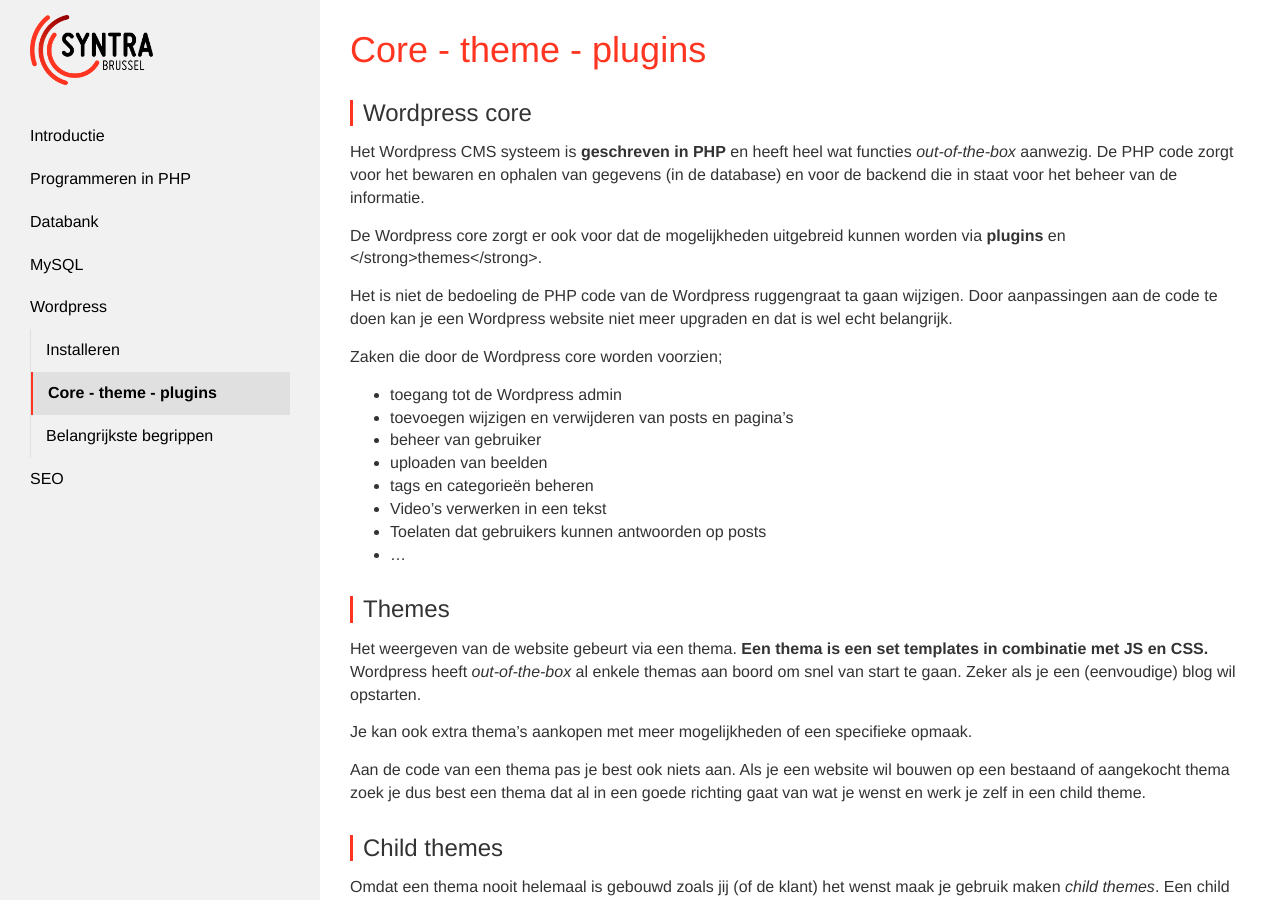
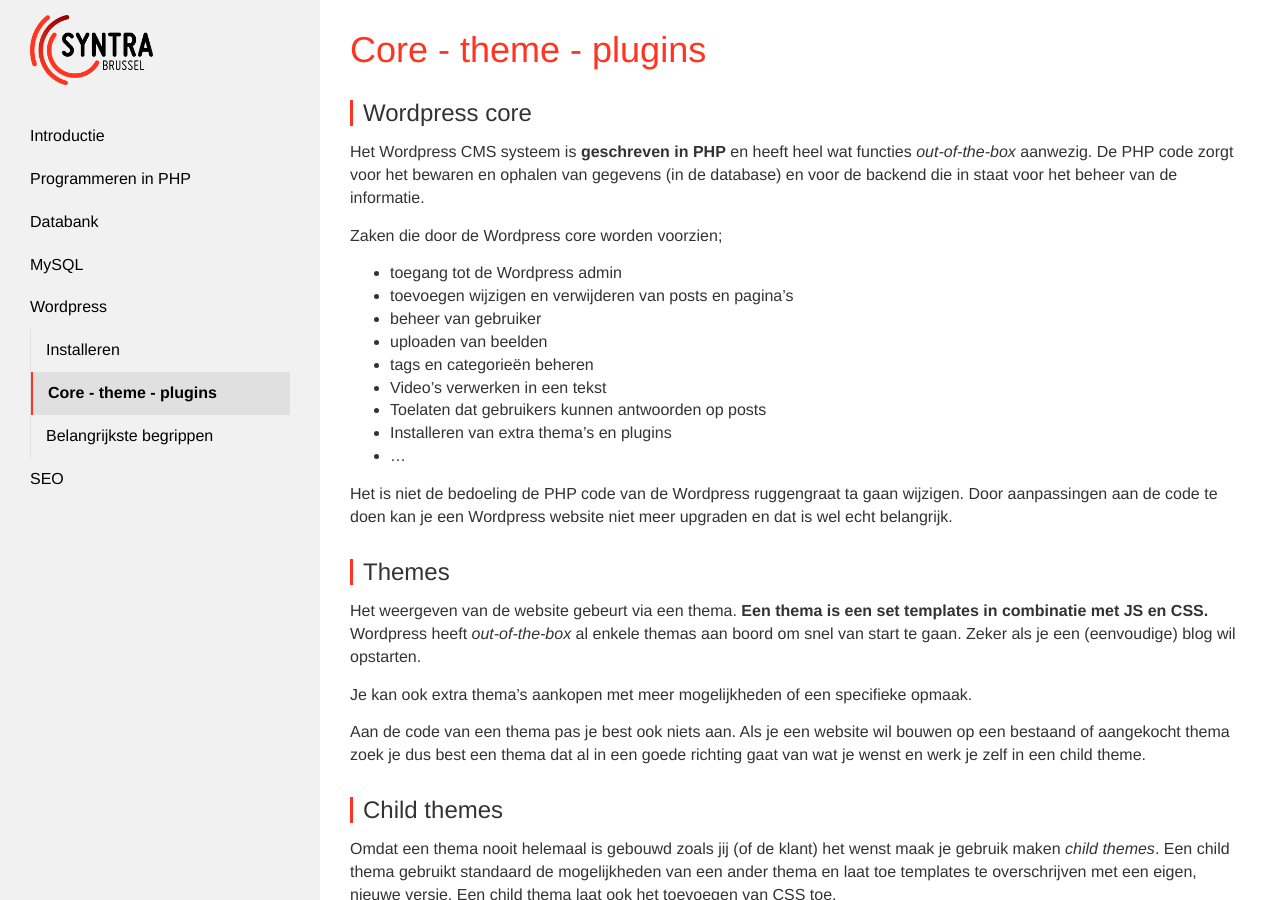
Before and after one commit to Syntra-Brussel/dynamische-webtechnieken, a Jekyll site: the page built from wordpress/core-theme-plugins.md, in a window 1280 px wide and 900 px high. Built offline with Jekyll 4.4.1, drawn with Linux system fonts in a browser that asks for light colours; nearby versions of some CDN libraries; a script that is not in the unit is left out; some of the changed lines change nothing that is shown.

Commit message:
Update core-theme-plugins.md

```diff
--- a/wordpress/core-theme-plugins.md
+++ b/wordpress/core-theme-plugins.md
@@ -10,10 +10,6 @@
 
 Het Wordpress CMS systeem is <strong>geschreven in PHP</strong> en heeft heel wat functies <em>out-of-the-box</em> aanwezig. De PHP code zorgt voor het bewaren en ophalen van gegevens (in de database) en voor de backend die in staat voor het beheer van de informatie.
 
-De Wordpress core zorgt er ook voor dat de mogelijkheden uitgebreid kunnen worden via <strong>plugins</strong> en </strong>themes</strong>.
-
-Het is niet de bedoeling de PHP code van de Wordpress ruggengraat ta gaan wijzigen. Door aanpassingen aan de code te doen kan je een Wordpress website niet meer upgraden en dat is wel echt belangrijk.
-
 Zaken die door de Wordpress core worden voorzien;
 * toegang tot de Wordpress admin
 * toevoegen wijzigen en verwijderen van posts en pagina's
@@ -22,7 +18,10 @@
 * tags en categorieën beheren
 * Video's verwerken in een tekst
 * Toelaten dat gebruikers kunnen antwoorden op posts
+* Installeren van extra thema's en plugins
 * ...
+
+Het is niet de bedoeling de PHP code van de Wordpress ruggengraat ta gaan wijzigen. Door aanpassingen aan de code te doen kan je een Wordpress website niet meer upgraden en dat is wel echt belangrijk.
 
 ### Themes
 Het weergeven van de website gebeurt via een thema. <strong>Een thema is een set templates in combinatie met JS en CSS.</strong> Wordpress heeft <em>out-of-the-box</em> al enkele themas aan boord om snel van start te gaan. Zeker als je een (eenvoudige) blog wil opstarten.
```
